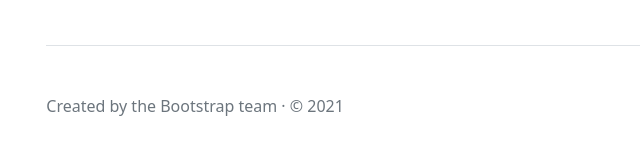
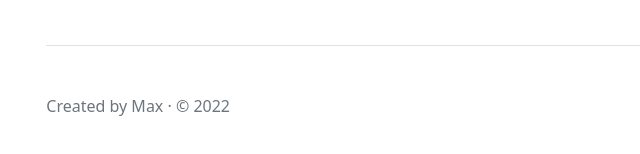
Before and after one commit to MaximilianMo/MaximilianMo.github.io, a plain HTML site: page index2.html in a window 1280 px wide. Shown: the part 332-486 px from the top of the page, without its empty margins (183-823 px from the left). Drawn offline with Linux system fonts and the light colour scheme; a script that the page names is missing.

Commit message:
Minor changes

```diff
--- a/index2.html
+++ b/index2.html
@@ -55,7 +55,7 @@
 
   </main>
   <footer class="pt-5 my-5 text-muted border-top">
-    Created by the Bootstrap team &middot; &copy; 2021
+    Created by Max &middot; &copy; 2022
   </footer>
 </div>
 
```
Also changed, not shown: index.html (+1 -1 lines).
